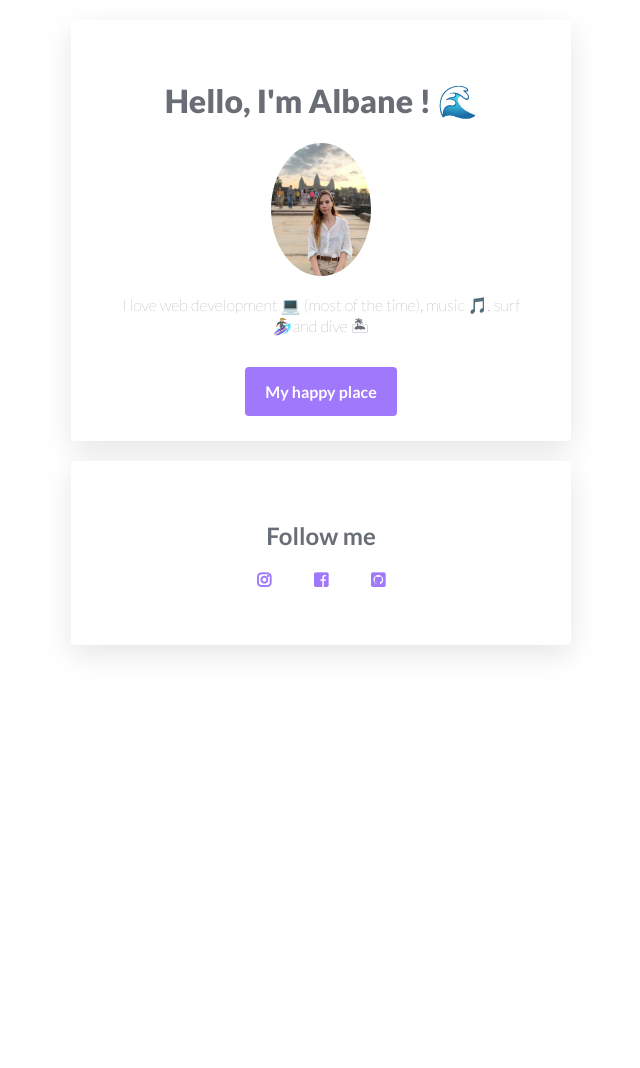
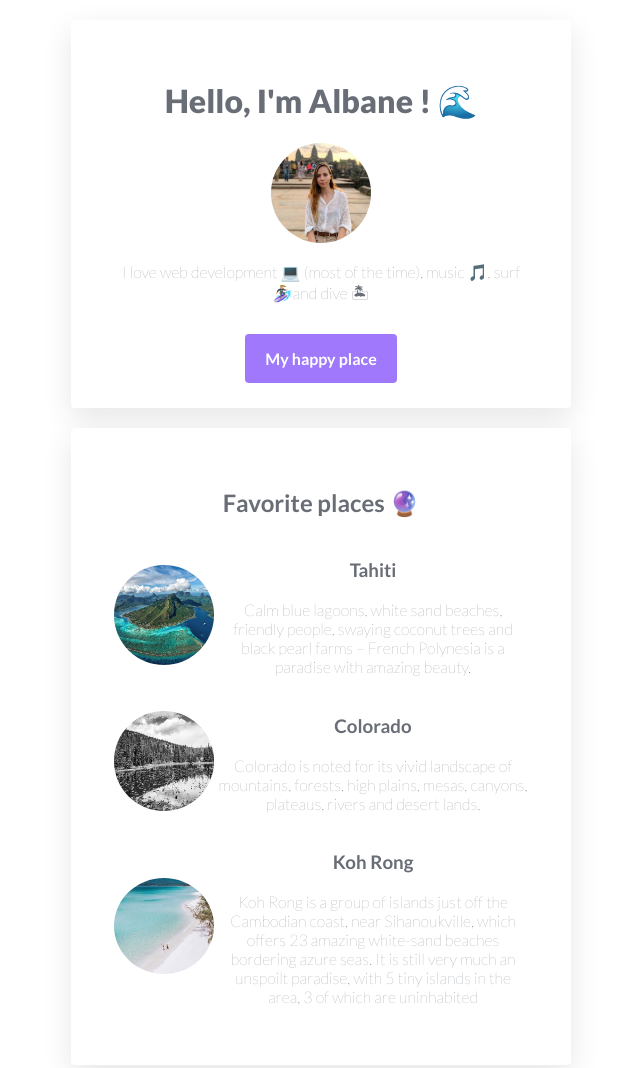
Before and after one commit to Albanetonnellier/profile, a plain HTML site: page index.html in a window 1280 px wide. Shown: the top 1068 px of the page, without its empty margins (319-959 px from the left). Before the commit the page ends 800 px from the top, so only its background shows below. Drawn offline with Linux system fonts and the light colour scheme.

Commit message:
make my profile prettier

```diff
--- a/index.html
+++ b/index.html
@@ -14,12 +14,47 @@
     <div class="container">
       <div class="card" id="introduction">
         <h1>Hello, I'm Albane ! 🌊</h1>
-        <img src="images/albane.jpg" class="logo-circle" width="100px" alt="My picture">
+        <img src="images/albane1.jpg" class="logo-circle" width="100px" alt="My picture">
         <p>
           I love web development 💻 (most of the time), music 🎵,  surf 🏄🏼‍♀️and dive 🏝
         </p>
-        <a href="https://en.wikipedia.org/wiki/Mo%27orea" class="btn-purple">My happy place</a>
+        <a href="https://en.wikipedia.org/wiki/Mo%27orea" target="_blank" class="btn-purple">My happy place</a>
       </div>
+      <div id="favorite-places" class="card">
+        <h2>Favorite places 🔮</h2>
+      <table>
+        <thead>
+        </thead>
+        <tbody>
+          <tr>
+            <td>
+              <img src="images/tahiti.jpg" class="logo-circle" width="100px">
+            </td>
+            <td>
+              <h3>Tahiti</h3>
+              <p>Calm blue lagoons, white sand beaches, friendly people, swaying coconut trees and black pearl farms – French Polynesia is a paradise with amazing beauty.</p>
+            </td>
+          </tr>
+          <tr>
+            <td>
+              <img src="images/colorado.jpg" class="logo-circle" width="100px">
+            </td>
+            <td>
+              <h3>Colorado</h3>
+              <p>Colorado is noted for its vivid landscape of mountains, forests, high plains, mesas, canyons, plateaus, rivers and desert lands.</p>
+            </td>
+          </tr>
+          <tr>
+            <td>
+              <img src="images/kohrong.jpg" class="logo-circle" width="100px">
+            </td>
+            <td>
+              <h3>Koh Rong</h3>
+              <p>Koh Rong is a group of islands just off the Cambodian coast, near Sihanoukville, which offers 23 amazing white-sand beaches bordering azure seas. It is still very much an unspoilt paradise, with 5 tiny islands in the area, 3 of which are uninhabited</p>
+            </td>
+          </tr>
+        </tbody>
+      </table>
     </div>
     <div class="container">
       <div class="card">
--- a/style.css
+++ b/style.css
@@ -34,6 +34,14 @@ a {
   font-weight: 600;
   text-decoration: none;
   color:  #9F78FB;
+}
+
+.text-center {
+  text-align: center;
+}
+
+h3 {
+  text-align: center;
 }
 
 a:hover {
```
Also changed, not shown: images/albane.jpg (deleted), images/albane1.jpg (added), images/colorado.jpg (added), images/kohrong.jpg (added), images/tahiti.jpg (added), 2 other files.
